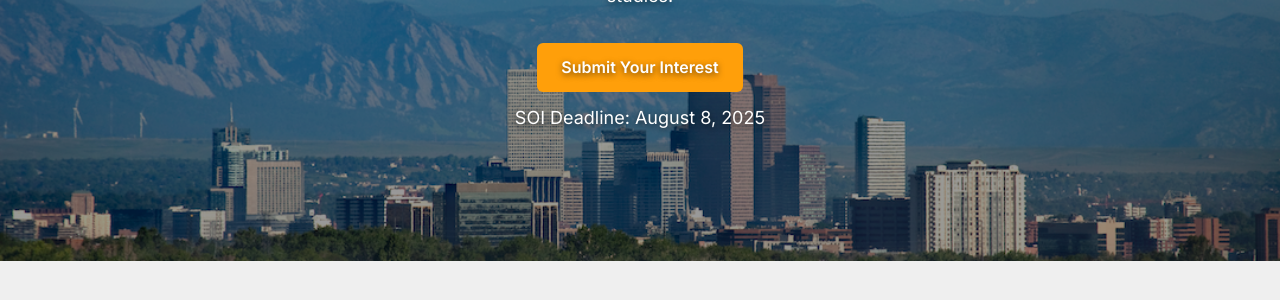
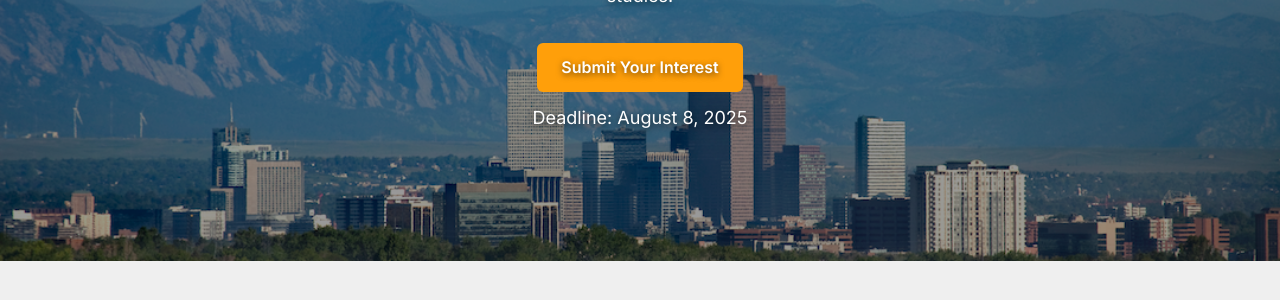
Before and after one commit to assets-recruitment-2025/assets-recruitment-2025.github.io, a Jekyll site: the page built from index.md, in a window 1280 px wide and 900 px high. Shown: the part 314-614 px from the top of the window. Built offline with Jekyll 4.4.1, drawn with Linux system fonts in a browser that asks for light colours.

Commit message:
Headshots

```diff
--- a/index.md
+++ b/index.md
@@ -13,7 +13,7 @@
   <div class="hero-cta">
     <a class="btn btn-primary" href="#participate">Submit Your Interest</a>
     <p class="deadline">
-      SOI Deadline: <time datetime="2025-08-08">August 8, 2025</time>
+      Deadline: <time datetime="2025-08-08">August 8, 2025</time>
     </p>
   </div>
 </section>
@@ -155,7 +155,7 @@
       <p>Stanford University</p>
     </div>
         <div class="organizer">
-      <img src="assets/img/saad.jpg" alt="Photo of Saad Hassan">
+      <img src="assets/img/saad.jpeg" alt="Photo of Saad Hassan">
       <h3>Saad Hassan</h3>
       <p>Faculty Member</p>
       <p>Tulane University</p>
```
Also changed, not shown: assets/img/saad.jpeg (added), assets/img/sooyeon.jpg (added), 1 other file.
